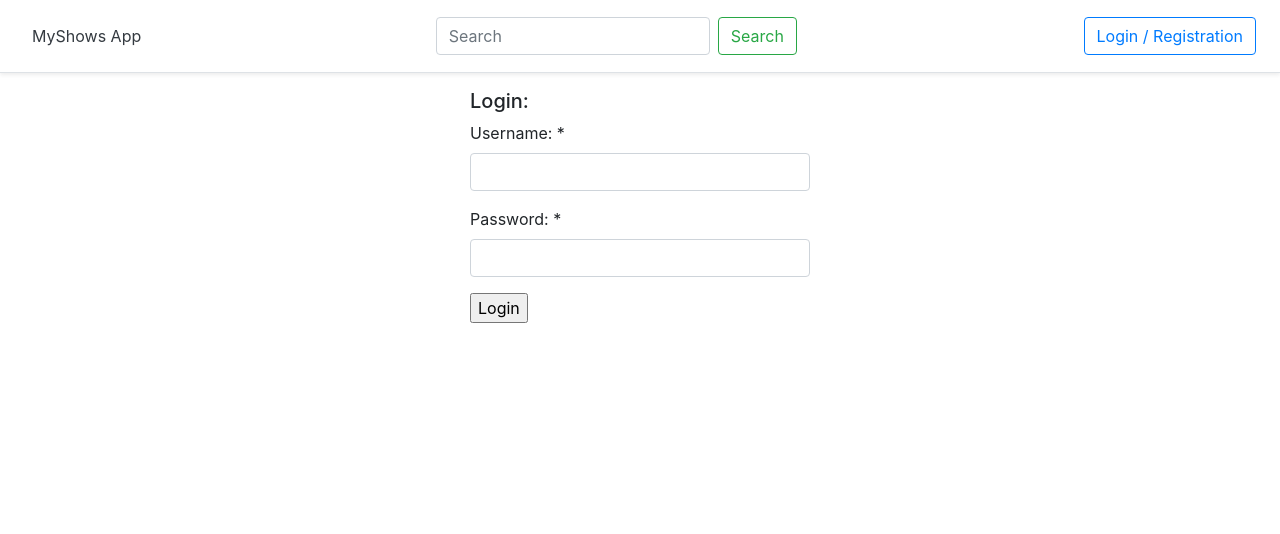
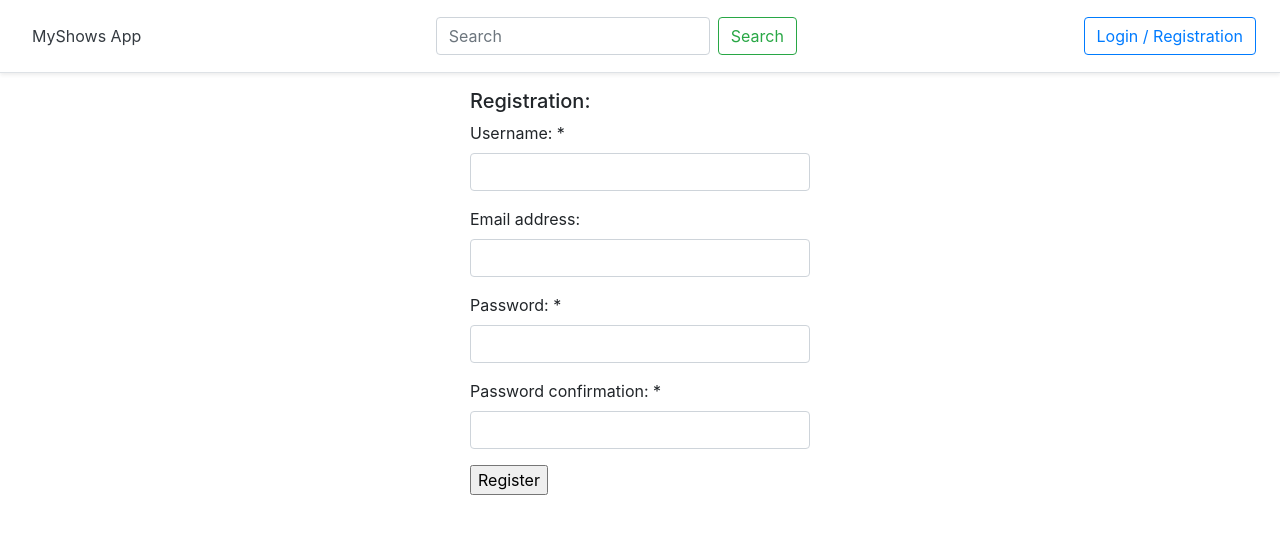
Before and after one commit to incx07/epam-lab, a Django app: page /register/ in a window 1280 px wide. Shown: the top 534 px of the page. Run offline with Django 3.2, Linux system fonts and the light colour scheme; some libraries are stand-ins or nearby versions.

Commit message:
add registration and pagination

```diff
--- a/myshows/myshowsapp/forms.py
+++ b/myshows/myshowsapp/forms.py
@@ -1,4 +1,4 @@
-from django.forms import Form, CharField, PasswordInput, ChoiceField
+from django.forms import Form, CharField, PasswordInput, ChoiceField, EmailField
 
 
 class RatingForm(Form):
@@ -20,5 +20,6 @@ class Loginform(Form):
 
 class Registerform(Form):
     username = CharField(max_length=150, label='Username: ')
+    email = EmailField(max_length=200, label='Email address: ', required=False)
     password = CharField(max_length=30, label='Password: ', widget=PasswordInput)
-    re_password = CharField(max_length=30, label='Password: ', widget=PasswordInput)
+    re_password = CharField(max_length=30, label='Password confirmation: ', widget=PasswordInput)
--- a/myshows/myshowsapp/service/auth.py
+++ b/myshows/myshowsapp/service/auth.py
@@ -25,22 +25,6 @@ class JWTAuth:
             self.is_authenticated = True
         if response.status_code == 401:
             self.error = response.json()['detail']
-
-
-    def register(self, username, password, re_password):
-        credential = {
-            'username': username,
-            'password': password,
-            're_password': re_password
-        }
-        response = requests.post('http://127.0.0.1:8000/api/auth/users/', json = credential)
-        return response
-        if response.status_code == 200:
-            self.is_registered = True
-            return response.json()['username']
-
-        if response.status_code == 400:
-            return response.json().values()
 
 
     def get_username(self):
@@ -75,3 +59,24 @@ class JWTAuth:
 
 
 client = JWTAuth()
+
+
+class Registration():
+    username = None
+    is_registered = False
+    errors = None
+
+    def register(self, username, email, password, re_password):
+        credential = {
+            'username': username,
+            'email': email,
+            'password': password,
+            're_password': re_password
+        }
+        response = requests.post('http://127.0.0.1:8000/api/auth/users/', json = credential)
+        if response.status_code == 201:
+            self.is_registered = True
+            self.username = response.json()['username']
+        if response.status_code == 400:
+            for key in response.json():
+                self.errors = response.json()[key]
--- a/myshows/myshowsapp/templates/registration/login.html
+++ b/myshows/myshowsapp/templates/registration/login.html
@@ -10,13 +10,16 @@
     <form action="" method="POST">
         {% csrf_token %}
         {% if msg %}
-        <div class="alert alert-warning" role="alert">
+        <div class="alert alert-danger" role="alert">
             {{ msg }}
         </div>
         {% endif %}
         {{ form|crispy }}
         <input type="submit" name="submit" value="Login"/>
     </form>
+    <div>
+        <a href="{% url 'register' %}">Registration</a>
+    </div>
 </div>
 
 {% endblock %}
--- a/myshows/myshowsapp/templates/registration/register.html
+++ b/myshows/myshowsapp/templates/registration/register.html
@@ -5,14 +5,22 @@
 {% block content %}
 
 <div class="col-md-4 offset-md-4">
-    <h5>Login:</h5>
+    <h5>Registration:</h5>
 
     <form action="" method="POST">
         {% csrf_token %}
-        {% if msg %}
-        <div class="alert alert-warning" role="alert">
-            {{ msg }}
+        {% if usernamevalue %}
+        <div class="alert alert-success" role="alert">
+            User {{ usernamevalue }} is registered.
+            <a href="{% url 'login' %}">Click here to login</a>
         </div>
+        {% endif %}
+        {% if errors %}
+        {% for error in errors %}
+        <div class="alert alert-danger" role="alert">
+            {{ error }}
+        </div>
+        {% endfor %}
         {% endif %}
         {{ form|crispy }}
         <input type="submit" name="submit" value="Register"/>
--- a/myshows/myshowsapp/views/client_views.py
+++ b/myshows/myshowsapp/views/client_views.py
@@ -1,9 +1,9 @@
 from django.shortcuts import render, redirect
 from django.contrib.auth.forms import UserCreationForm
 from django.views.generic.edit import FormView
-from ..forms import RatingForm, Loginform
+from ..forms import RatingForm, Loginform, Registerform
 from ..service.services import *
-from ..service.auth import client
+from ..service.auth import client, Registration
 
 
 def search(request):
@@ -35,19 +35,15 @@ def index(request):
              set_rating(id, rating)
     if 'change_rating' in request.POST:
         serial_change_id = int(request.POST['change_rating'])
-    '''
-    serials_later_page = pagination(
-        serials=set_all_seriallater(user),
+    list_later_watch_page = pagination(
+        serials=list_later_watch_show(),
         page=request.GET.get('page1'))
-    serials_complete_page = pagination(
-        serials=set_all_serialcomplete(user),
+    list_full_watched_page = pagination(
+        serials=list_full_watched_show(),
         page=request.GET.get('page2'))
-    '''
-    list_later_watch = list_later_watch_show()
-    list_full_watched = list_full_watched_show()
     context = {
-        'serials_later': list_later_watch,
-        'serials_complete': list_full_watched,
+        'serials_later': list_later_watch_page,
+        'serials_complete': list_full_watched_page,
         'form_rating': form_rating,
         'serial_change_id': serial_change_id
         }
@@ -109,21 +105,20 @@ def logout(request):
 
 
 def register(request):
-    form = Loginform(request.POST or None)
+    registration = Registration()
+    form = Registerform(request.POST or None)
     if form.is_valid():
         username = form.cleaned_data.get('username')
+        email = form.cleaned_data.get('email')
         password = form.cleaned_data.get('password')
         re_password = form.cleaned_data.get('re_password')
-        client.register(username, password, re_password)
-
-
-        if client.is_authenticated:
-            response = redirect('index')
-            response.set_cookie('refresh_token', client.refresh_token, httponly=True)
-            return response
+        registration.register(username, email, password, re_password)
+        if registration.is_registered:
+            context= {'form': form, 'usernamevalue': registration.username}
+            return render(request, 'registration/register.html', context)
         else:
-            context= {'form': form, 'msg': client.error}
-            return render(request, 'registration/login.html', context)
+            context= {'form': form, 'errors': registration.errors}
+            return render(request, 'registration/register.html', context)
     else:
         context= {'form': form}
-        return render(request, 'registration/login.html', context)
+        return render(request, 'registration/register.html', context)
```
